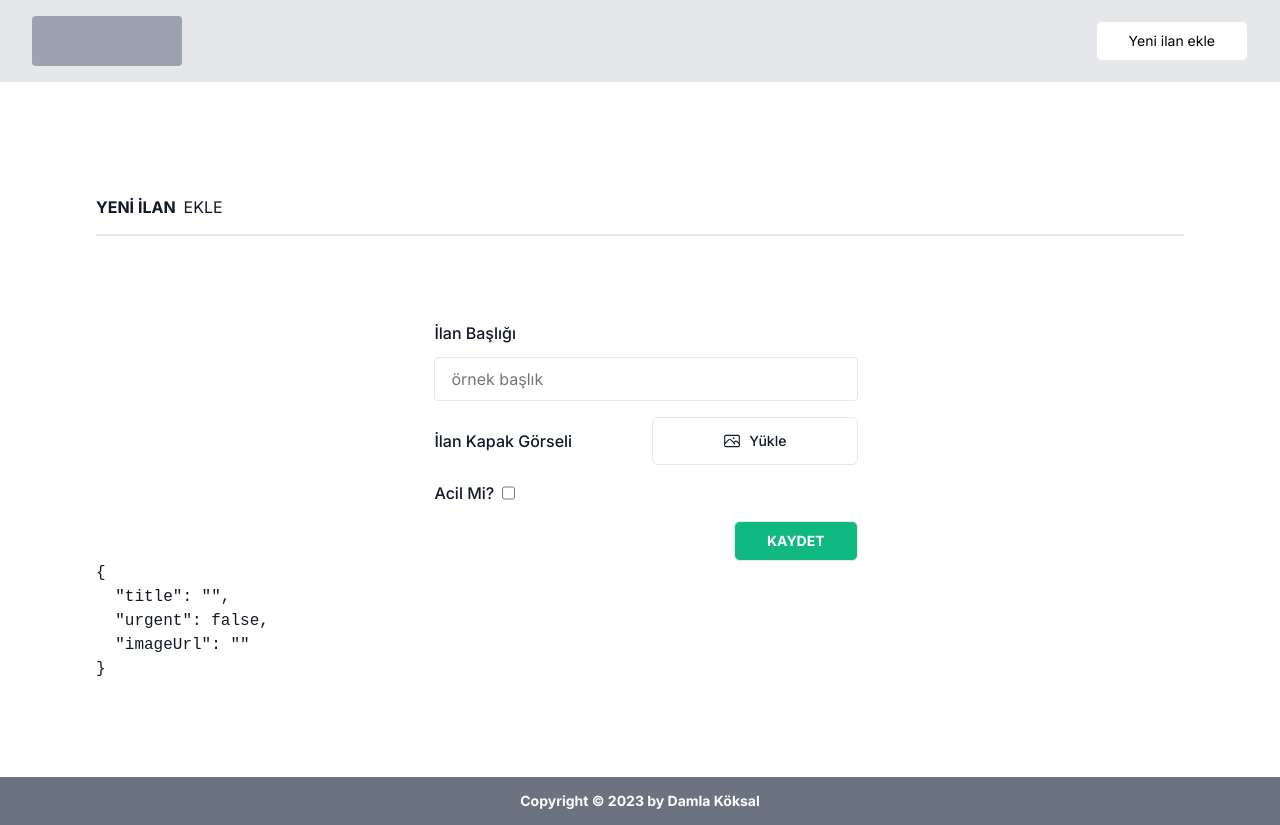
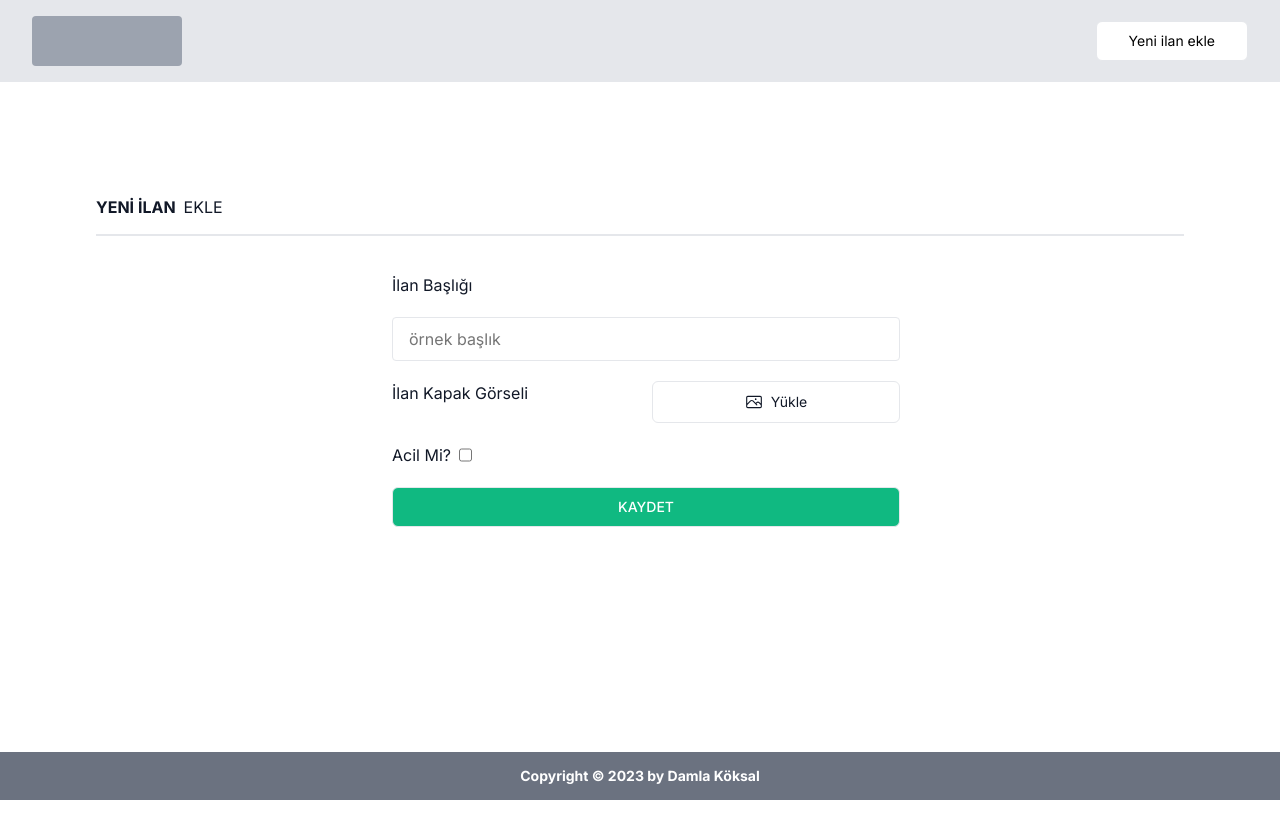
Before and after one commit to damla/ad-app, a Next.js app: page /add-advertisement in a window 1280 px wide. After the commit the page ends 800 px from the top, so only its background shows below. Built offline with nearby package versions, Linux system fonts and the light colour scheme.

Commit message:
refactor[#3]: edit AddAdvertisementForm styling

```diff
--- a/src/components/add-advertisement/add-advertisement-form/add-advertisement-form.tsx
+++ b/src/components/add-advertisement/add-advertisement-form/add-advertisement-form.tsx
@@ -5,20 +5,22 @@ import {
   ADVERTISEMENT_VALIDATION_SCHEMA
 } from './validation'
 import { ChangeEvent, useState } from 'react'
-import { set, useForm } from 'react-hook-form'
 
 import Button from '@/components/general/button/button'
 import { Icon } from '@/components/general/icon/icon'
 import classNames from 'classnames'
 import styles from './styles.module.scss'
+import { useForm } from 'react-hook-form'
 import { useRouter } from 'next/navigation'
 import { useToast } from '@/hooks/use-toast'
 import { yupResolver } from '@hookform/resolvers/yup'
 
+const cloudinaryInfo = {
+  CLOUD_NAME: process.env.NEXT_PUBLIC_CLOUD_NAME || '',
+  UPLOAD_PRESET: process.env.NEXT_PUBLIC_UPLOAD_PRESET || ''
+}
+
 const AddAdvertisementForm: React.FC = () => {
-  const { showToast } = useToast()
-  const router = useRouter()
-
   const [imageUploadLabel, setImageUploadLabel] = useState<string>('Yükle')
   const [isLoading, setIsLoading] = useState<boolean>(false)
   const formOptions = {
@@ -26,6 +28,8 @@ const AddAdvertisementForm: React.FC = () => {
     defaultValues: ADVERTISEMENT_DEFAULT_VALUES
   }
 
+  const { showToast } = useToast()
+  const router = useRouter()
   const {
     register,
     handleSubmit,
@@ -35,7 +39,6 @@ const AddAdvertisementForm: React.FC = () => {
     setError,
     watch
   } = useForm(formOptions)
-
   const { errors } = formState
 
   const handleFileChange = async (e: ChangeEvent<HTMLInputElement>) => {
@@ -61,23 +64,23 @@ const AddAdvertisementForm: React.FC = () => {
 
       const formData = new FormData()
       formData.append('file', e.target.files[0])
-      formData.append('upload_preset', 'ad-app')
+      formData.append('upload_preset', cloudinaryInfo.UPLOAD_PRESET)
 
       try {
         const response = await fetch(
-          'https://api.cloudinary.com/v1_1/dwqknejrz/upload/',
+          `https://api.cloudinary.com/v1_1/${cloudinaryInfo.CLOUD_NAME}/upload/`,
           {
             method: 'POST',
             body: formData
           }
         )
+        const data = await response.json()
 
-        const data = await response.json()
         setValue('imageUrl', data.secure_url)
         setImageUploadLabel(e.target.files[0].name)
-        setIsLoading(false)
       } catch (error) {
         setError('imageUrl', { message: 'Bir hata oluştu' })
+      } finally {
         setIsLoading(false)
       }
     }
@@ -97,15 +100,15 @@ const AddAdvertisementForm: React.FC = () => {
   }
 
   return (
-    <>
-      <form onSubmit={handleSubmit(onSubmit)} className='centerAlignedItems'>
-        <div className={styles.formGroup}>
+    <form onSubmit={handleSubmit(onSubmit)} className='centerAlignedItems ptXl'>
+      <div className={styles.wrapper}>
         <div className={styles.titleFieldGroup}>
+          <div className={styles.titleLabel}>
             <label
               htmlFor='title'
               className={classNames({
                 ['requiredField']: errors.title,
-                ['mMd']: !errors.title
+                ['mlMd']: !errors.title
               })}
             >
               İlan Başlığı
@@ -115,6 +118,7 @@ const AddAdvertisementForm: React.FC = () => {
                 {errors.title.message}
               </span>
             )}
+          </div>
           <input
             type='text'
             id='title'
@@ -128,7 +132,7 @@ const AddAdvertisementForm: React.FC = () => {
             <span
               className={classNames({
                 ['requiredField']: errors.imageUrl,
-                  ['mMd']: !errors.imageUrl
+                ['mlMd']: !errors.imageUrl
               })}
             >
               İlan Kapak Görseli
@@ -144,7 +148,7 @@ const AddAdvertisementForm: React.FC = () => {
             className={classNames(styles.imageUploadButton, 'button')}
           >
             <Icon name='ImageIcon' size={18} />
-              {imageUploadLabel}
+            <span className={styles.imageUploadLabel}>{imageUploadLabel}</span>
           </label>
           <input
             type='file'
@@ -168,8 +172,6 @@ const AddAdvertisementForm: React.FC = () => {
         </Button>
       </div>
     </form>
-      <pre>{JSON.stringify(watch(), null, 2)}</pre>
-    </>
   )
 }
 
--- a/src/components/add-advertisement/add-advertisement-form/styles.module.scss
+++ b/src/components/add-advertisement/add-advertisement-form/styles.module.scss
@@ -1,81 +1,102 @@
 @import '/src/styles/globals/variables';
 @import '/src/styles/globals/mixins';
 
-.formGroup {
+.wrapper {
   display: flex;
   flex-direction: column;
   flex-basis: 100%;
-  gap: $space-lg;
-  margin-top: $space-5xl;
+  padding: 0 $space-md;
+  gap: $space-xl;
 
   .titleFieldGroup {
     display: inline-flex;
     flex-direction: column;
-    font-weight: $font-weight-medium;
+
+    .titleLabel {
+      display: inline-flex;
+      flex-direction: column;
+      position: relative;
+
+      label {
+        margin-bottom: $space-xl;
+      }
+    }
+
+    .titleInput {
+      padding: $space-md $space-lg;
+      border: 1px solid $divider-color;
+      border-radius: $btn-border-radius-base;
+      margin-left: $space-md;
+    }
   }
 
   .imageFieldGroup {
     display: inline-flex;
-    font-weight: $font-weight-medium;
+    justify-content: space-between;
+    align-items: flex-start;
 
     .imageLabel {
+      display: flex;
+      flex-direction: column;
+      position: relative;
+      flex-basis: 80%;
+      margin-right: $space-md;
+    }
+
+    .imageUploadButton {
+      height: unset;
       display: inline-flex;
-      flex-direction: column;
-      flex-basis: 50%;
+      gap: $space-sm;
+      align-items: center;
+      justify-content: center;
+      padding: $space-sm $space-lg;
+      flex-grow: 1;
+      width: 96px;
+      max-width: 302px;
+
+      .imageUploadLabel {
+        overflow: hidden;
+        white-space: nowrap;
+        text-overflow: ellipsis;
+      }
     }
-  }
-
-  .titleInput {
-    padding: $space-md $space-lg;
-    border: 1px solid $divider-color;
-    border-radius: $btn-border-radius-base;
-    margin-left: $space-md;
   }
 
   .urgentFieldGroup {
     display: inline-flex;
+    margin-left: $space-md;
     gap: $space-sm;
+  }
+
+  .submitButton {
+    margin-left: $space-md;
     font-weight: $font-weight-medium;
+    color: $submit-button-text-color;
+    background-color: $submit-button-background-color;
 
-    label {
-      margin-left: $space-md;
+    &:disabled {
+      background-color: $submit-button-disabled-background-color;
+      cursor: not-allowed;
+      box-shadow: unset;
     }
   }
 
-  .imageUploadButton {
-    height: 48px;
-    display: flex;
-    gap: $space-sm;
-    align-items: center;
-    justify-content: center;
-    padding: $space-md $space-lg;
-    margin-left: $space-md;
-    flex-grow: 1;
-  }
-
-  .submitButton {
-    background-color: $submit-button-background-color;
-    color: $submit-button-text-color;
-    place-self: flex-end;
-    font-weight: $font-weight-bold;
-
-    &:disabled {
-      background-color: $submit-button-disabled-background-color;
-      color: $submit-button-text-color;
-      cursor: not-allowed;
-      box-shadow: unset;
-      border: unset;
-    }
-  }
-
-  .errorMessage {
+  & > div > div > .errorMessage {
+    position: absolute;
+    font-size: $font-size-xxs;
+    font-weight: $font-weight-light;
     color: $error-color;
-    font-size: $font-size-xs;
-    margin-bottom: $space-md;
-    margin-left: $space-md;
+    top: $space-xl;
+    left: $space-md;
   }
 
   @include lg {
-    flex-basis: 40%;
+    flex-basis: 50%;
+
+    .imageFieldGroup {
+      .imageLabel {
+        flex-basis: 50%;
+      }
+    }
   }
 }
```
Also changed, not shown: 2 other files (tests, documents, lock files or other folders). Lines whose indentation alone changed are shown as unchanged.
